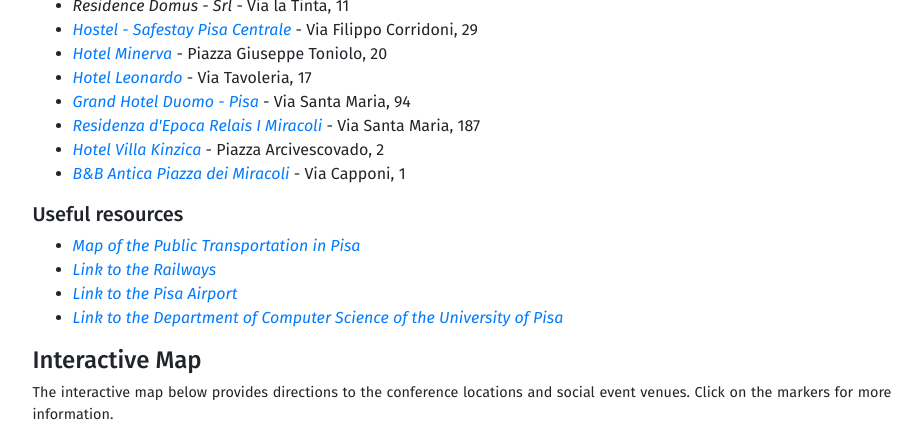
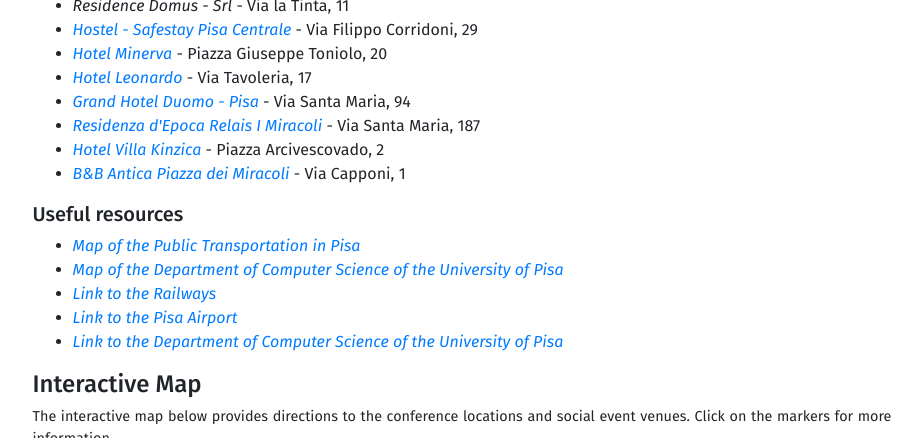
Before and after one commit to jacopo-massa/hpdc24-site, a Jekyll site: the page built from venue.html, in a window 1280 px wide and 900 px high, scrolled down 1749 px, cut to the strip 0-438 px from the top of the window. Shown: the whole strip, without its empty margins (178-1100 px from the left). Built offline with Jekyll 4.4.1, drawn with Linux system fonts in a browser that asks for light colours.

Commit message:
Add dept map in venue page

```diff
--- a/_data/venue.yml
+++ b/_data/venue.yml
@@ -73,7 +73,9 @@
 
 resources:
   - name: "Map of the Public Transportation in Pisa"
-    url: "./assets/images/transportation.pdf"
+    url: "./assets/images/maps/transportation.pdf"
+  - name: "Map of the Department of Computer Science of the University of Pisa"
+    url: "./assets/images/maps/dept.pdf"
   - name: "Link to the Railways"
     url: "https://www.trenitalia.com/"
   - name: "Link to the Pisa Airport"
```
Also changed, not shown: 3 other files.
